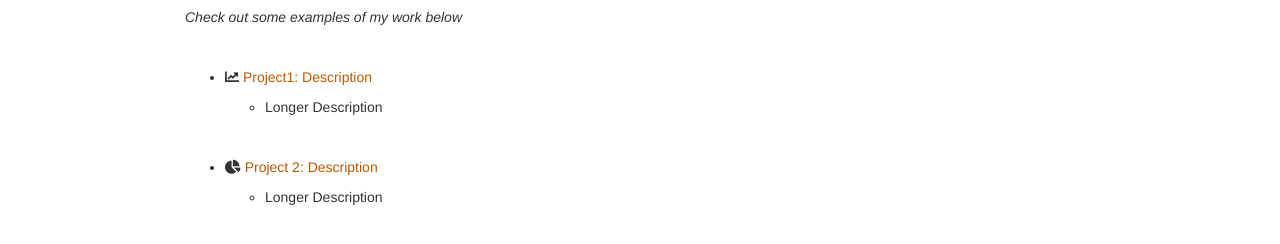
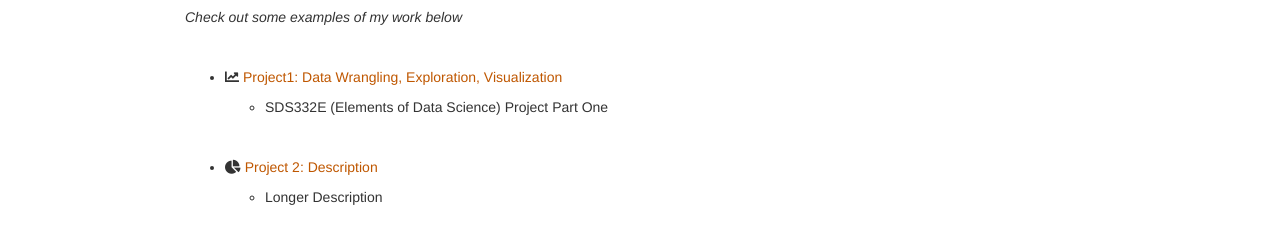
Before and after one commit to filinanurcahya0000/filinanurcahya0000.github.io, a plain HTML site: page portfolio.html in a window 1280 px wide. Shown: the part 116-360 px from the top of the page. Drawn offline with nearby package versions, Linux system fonts and the light colour scheme; some packages are replaced by stand-ins of ours.

Commit message:
Update portfolio.html

```diff
--- a/portfolio.html
+++ b/portfolio.html
@@ -327,9 +327,10 @@ $(document).ready(function () {
 <p><em>Check out some examples of my work below</em></p>
 <p><br></p>
 <ul>
-<li><p><i class="fa fa-chart-line"> </i> <a href="https://filinanurcahya0000.github.io/project1">Project1: Description</a></p>
+<li><p><i class="fa fa-chart-line"> </i> <a href="https://filinanurcahya0000.github.io/project1">Project1: Data Wrangling, Exploration, Visualization
+</a></p>
 <ul>
-<li>Longer Description</li>
+<li>SDS332E (Elements of Data Science) Project Part One</li>
 </ul></li>
 </ul>
 <p><br></p>
```
